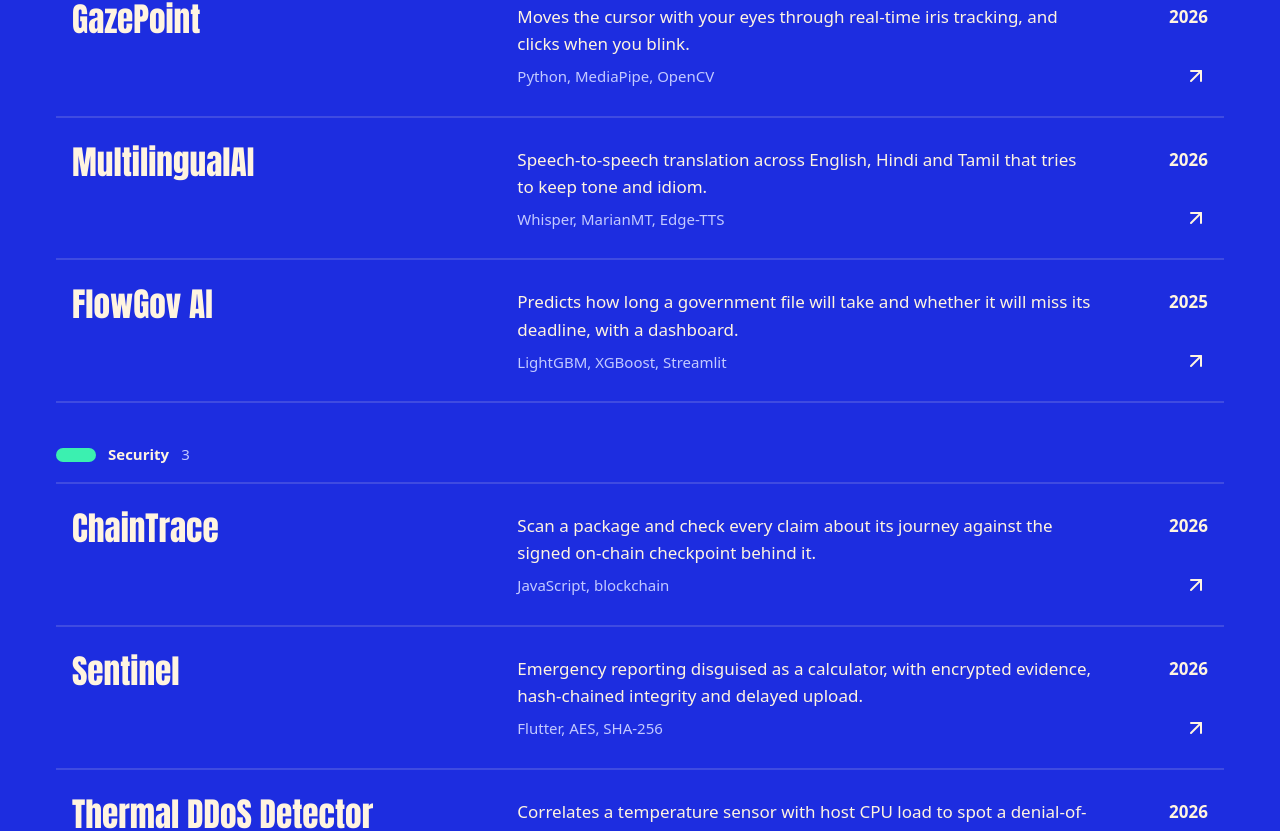
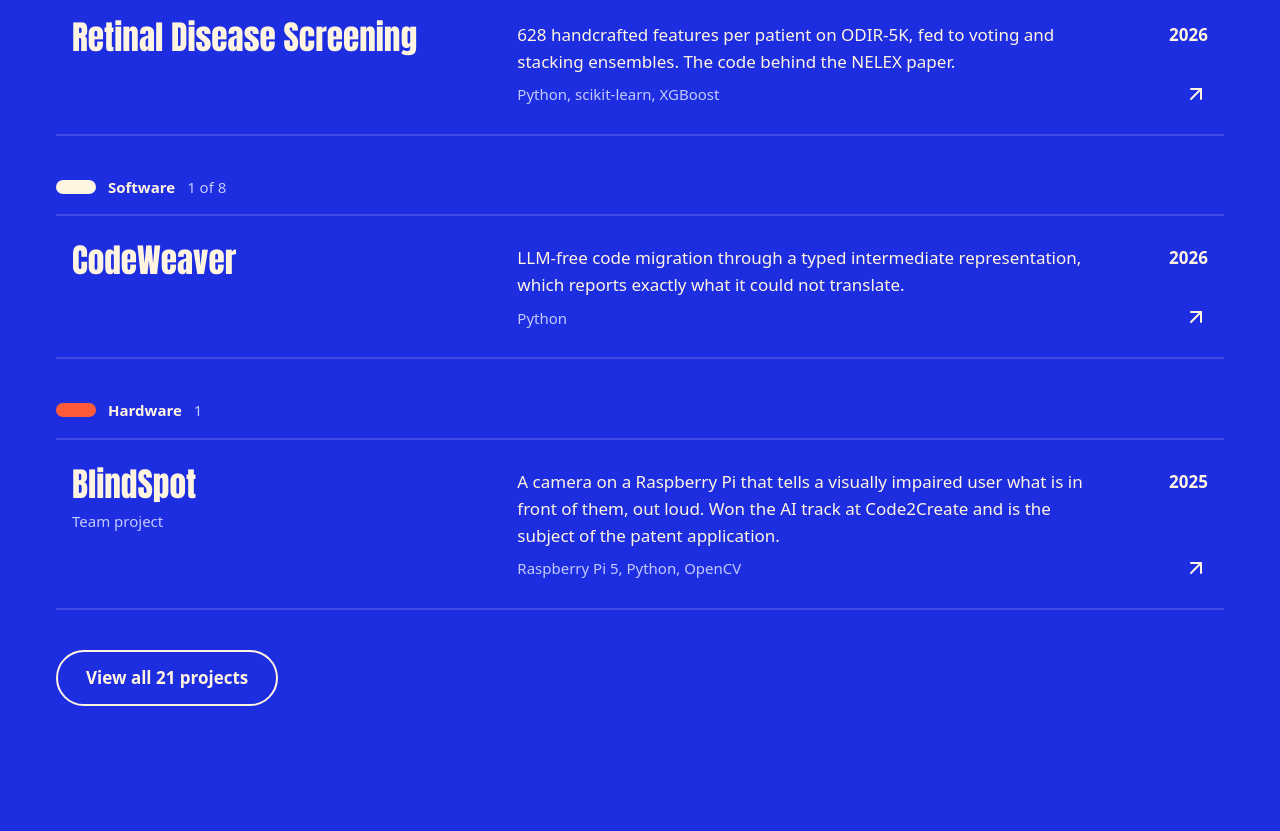
Before and after one commit to parth-garg01/Profile, a React (Vite) app: page / in a window 1280 px wide. Shown: the part 6742-7573 px from the top of the page. Built offline with nearby package versions, Linux system fonts and the light colour scheme; a web font is replaced by a local one.

Commit message:
Show one highlight per category in the project list, with a View all toggle

```diff
--- a/src/components/Projects.jsx
+++ b/src/components/Projects.jsx
@@ -41,6 +41,7 @@ function Row({ p }) {
 
 export default function Projects() {
   const [filter, setFilter] = useState('all');
+  const [all, setAll] = useState(false);
   const list = useRef(null);
   const tabs = useRef(null);
   const [pill, setPill] = useState({ left: 0, width: 0 });
@@ -51,9 +52,12 @@ export default function Projects() {
   const groups = useMemo(
     () =>
       CATEGORIES.filter((c) => filter === 'all' || c.id === filter)
-        .map((c) => ({ cat: c, items: projects.filter((p) => p.cat === c.id).sort((a, b) => b.year - a.year) }))
+        .map((c) => {
+          const items = projects.filter((p) => p.cat === c.id).sort((a, b) => (b.best ? 1 : 0) - (a.best ? 1 : 0) || b.year - a.year);
+          return { cat: c, total: items.length, items: filter === 'all' && !all ? items.filter((p) => p.best) : items };
+        })
         .filter((g) => g.items.length),
-    [filter],
+    [filter, all],
   );
   const shown = groups.reduce((n, g) => n + g.items.length, 0);
   const counts = useMemo(() => Object.fromEntries(CATEGORIES.map((c) => [c.id, projects.filter((p) => p.cat === c.id).length])), []);
@@ -69,7 +73,7 @@ export default function Projects() {
     if (!animate.current || prefersReducedMotion()) return;
     animate.current = false;
     gsap.fromTo(list.current.querySelectorAll('[data-row]'), { opacity: 0, y: 28 }, { opacity: 1, y: 0, duration: 0.8, ease: 'expo.out', stagger: 0.035, clearProps: 'transform' });
-  }, [filter]);
+  }, [filter, all]);
 
   const choose = (id) => {
     animate.current = true;
@@ -119,7 +123,7 @@ export default function Projects() {
               <h3 data-row className="flex items-center gap-3 pb-4 text-small font-semibold">
                 <span aria-hidden="true" className="h-3.5 w-10 rounded-full" style={{ background: g.cat.color }} />
                 {g.cat.name}
-                <span className="font-normal text-mist">{g.items.length}</span>
+                <span className="font-normal text-mist">{g.items.length < g.total ? `1 of ${g.total}` : g.total}</span>
               </h3>
               <ul className="border-b-2 border-cream/15">
                 {g.items.map((p) => (
@@ -129,6 +133,21 @@ export default function Projects() {
             </div>
           ))}
         </div>
+
+        {filter === 'all' && (
+          <button
+            type="button"
+            aria-expanded={all}
+            onClick={() => {
+              animate.current = !all;
+              setAll((a) => !a);
+            }}
+            className="group relative mt-10 inline-flex h-14 items-center overflow-hidden rounded-full border-2 border-cream px-7 font-semibold transition-colors duration-500 ease-soft hover:text-ink"
+          >
+            <span aria-hidden="true" className="absolute inset-0 origin-left scale-x-0 bg-cream transition-transform duration-500 ease-soft group-hover:scale-x-100" />
+            <span className="relative">{all ? 'Show the highlights only' : `View all ${projects.length} projects`}</span>
+          </button>
+        )}
       </div>
     </section>
   );
--- a/src/data/index.js
+++ b/src/data/index.js
@@ -119,22 +119,22 @@ export const featured = [
   },
 ];
 
-// Everything else worth showing. 21 entries, newest first within each year.
+// Everything else worth showing. 21 entries. `best` marks the one shown per category before "View all".
 export const projects = [
-  { name: 'BlindSpot', cat: 'hardware', year: 2025, stack: 'Raspberry Pi 5, Python, OpenCV', summary: 'A camera on a Raspberry Pi that tells a visually impaired user what is in front of them, out loud. Won the AI track at Code2Create and is the subject of the patent application.', link: 'https://github.com/Ad1th/BlindSpot', team: true },
-  { name: 'CodeWeaver', cat: 'software', year: 2026, stack: 'Python', summary: 'LLM-free code migration through a typed intermediate representation, which reports exactly what it could not translate.', link: gh('Codeweaver') },
+  { name: 'BlindSpot', best: true, cat: 'hardware', year: 2025, stack: 'Raspberry Pi 5, Python, OpenCV', summary: 'A camera on a Raspberry Pi that tells a visually impaired user what is in front of them, out loud. Won the AI track at Code2Create and is the subject of the patent application.', link: 'https://github.com/Ad1th/BlindSpot', team: true },
+  { name: 'CodeWeaver', best: true, cat: 'software', year: 2026, stack: 'Python', summary: 'LLM-free code migration through a typed intermediate representation, which reports exactly what it could not translate.', link: gh('Codeweaver') },
   { name: 'Nova', cat: 'ai', year: 2026, stack: 'Python, RAG, React', summary: 'A company-agnostic AI assistant demo with streaming chat, cited retrieval, permission-controlled tools and evaluation.', link: gh('Omniagent') },
-  { name: 'TroubleIR', cat: 'ai', year: 2026, stack: 'Python, Groq', summary: 'Samsung PRISM: turns a vague Galaxy device complaint into a validated, step-by-step troubleshooting plan grounded in support documents.', link: gh('TroubleIR') },
+  { name: 'TroubleIR', best: true, cat: 'ai', year: 2026, stack: 'Python, Groq', summary: 'Samsung PRISM: turns a vague Galaxy device complaint into a validated, step-by-step troubleshooting plan grounded in support documents.', link: gh('TroubleIR') },
   { name: 'ChainTrace', cat: 'security', year: 2026, stack: 'JavaScript, blockchain', summary: 'Scan a package and check every claim about its journey against the signed on-chain checkpoint behind it.', link: gh('chaintrace') },
   { name: 'iPadDisplay', cat: 'software', year: 2026, stack: 'C++', summary: 'Turns an iPad into a real second display for a Windows laptop over local Wi-Fi, with its own wire protocol and pairing.', link: gh('duet_link') },
   { name: 'LPM for Windows', cat: 'software', year: 2026, stack: 'Rust, ConPTY', summary: 'A native Windows workspace for running services, actions and parallel AI coding agents side by side.', link: gh('lpm_windows') },
   { name: 'Smart Mail Merger', cat: 'software', year: 2026, stack: 'Electron, React, Gmail API', summary: 'Scheduled, personalised Gmail campaigns from a spreadsheet, as a desktop app and a hosted web version.', link: gh('mail_merge_web') },
   { name: 'ScanMark', cat: 'software', year: 2026, stack: 'TypeScript', summary: 'Event attendance from a phone camera: volunteers scan ID card barcodes into one shared Google Sheet.', link: gh('barcode_scanner') },
   { name: 'Grape Leaf Disease Benchmark', cat: 'research', year: 2026, stack: 'Python, PyTorch', summary: 'How much CNNs and transformers lose when they move from lab images to field images of grape leaves.', link: gh('grape_leaf_disease_exp') },
-  { name: 'Retinal Disease Screening', cat: 'research', year: 2026, stack: 'Python, scikit-learn, XGBoost', summary: '628 handcrafted features per patient on ODIR-5K, fed to voting and stacking ensembles. The code behind the NELEX paper.', link: gh('OcularDisease') },
+  { name: 'Retinal Disease Screening', best: true, cat: 'research', year: 2026, stack: 'Python, scikit-learn, XGBoost', summary: '628 handcrafted features per patient on ODIR-5K, fed to voting and stacking ensembles. The code behind the NELEX paper.', link: gh('OcularDisease') },
   { name: 'Digital Twin', cat: 'research', year: 2026, stack: 'Python, STGCN', summary: 'A coupled smart-city simulation where traffic flow and energy demand drive each other, forecast with a spatiotemporal graph network on METR-LA.', link: gh('Digital-Twin') },
   { name: 'VoxCraft', cat: 'ai', year: 2026, stack: 'FastAPI, Next.js, Whisper', summary: 'An offline-first speech-to-text and text-to-speech platform with REST APIs and a fine-tuning pipeline.', link: gh('NLP') },
-  { name: 'Sentinel', cat: 'security', year: 2026, stack: 'Flutter, AES, SHA-256', summary: 'Emergency reporting disguised as a calculator, with encrypted evidence, hash-chained integrity and delayed upload.', link: gh('Sentinel') },
+  { name: 'Sentinel', best: true, cat: 'security', year: 2026, stack: 'Flutter, AES, SHA-256', summary: 'Emergency reporting disguised as a calculator, with encrypted evidence, hash-chained integrity and delayed upload.', link: gh('Sentinel') },
   { name: 'FocusLock', cat: 'software', year: 2026, stack: 'Kotlin, Chrome extension', summary: 'Timed focus sessions that block chosen apps on Android and chosen sites in Chrome, with a strict mode.', link: gh('FocusLock') },
   { name: 'Deadline Sentinel', cat: 'software', year: 2026, stack: 'Chrome extension', summary: 'Reads assignment deadlines from the college portal and emails a reminder a day before each one.', link: gh('Assignment-Deadline-Tracker') },
   { name: 'TAM Research Cycle Portal', cat: 'software', year: 2026, stack: 'Next.js, MongoDB', summary: 'Weekly research updates for the TAM club, with Google sign-in and an admin view that sends reminders.', link: gh('TAM-ResearchCycle-TaskSubmission-Portal') },
```
